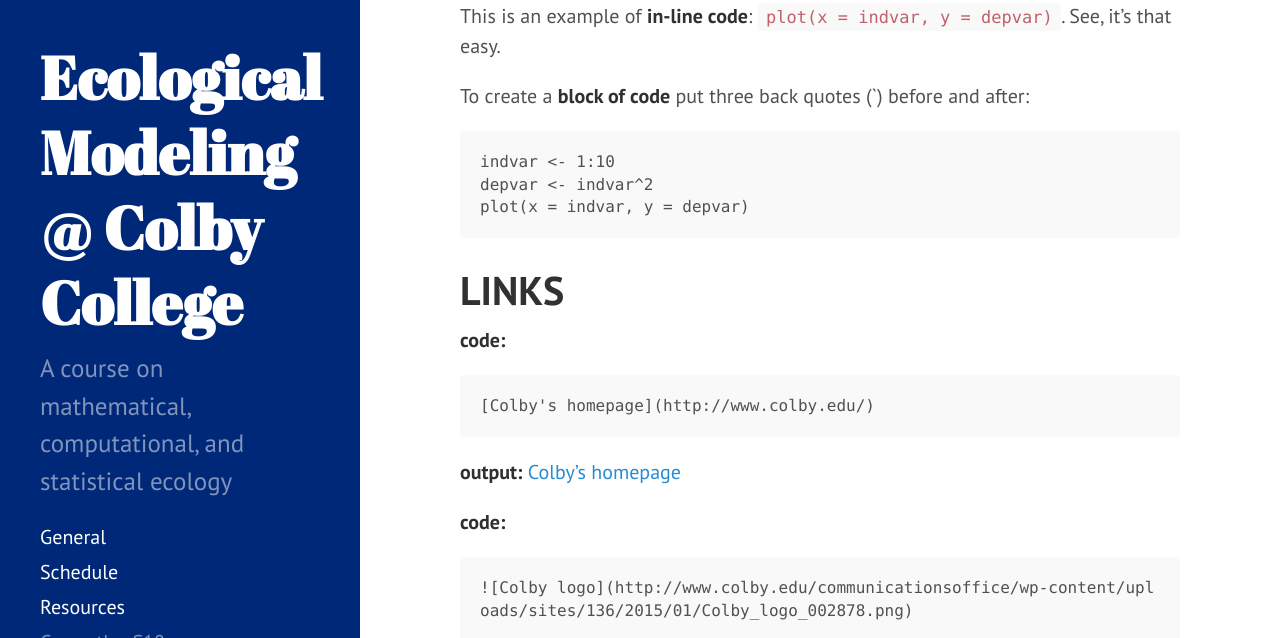
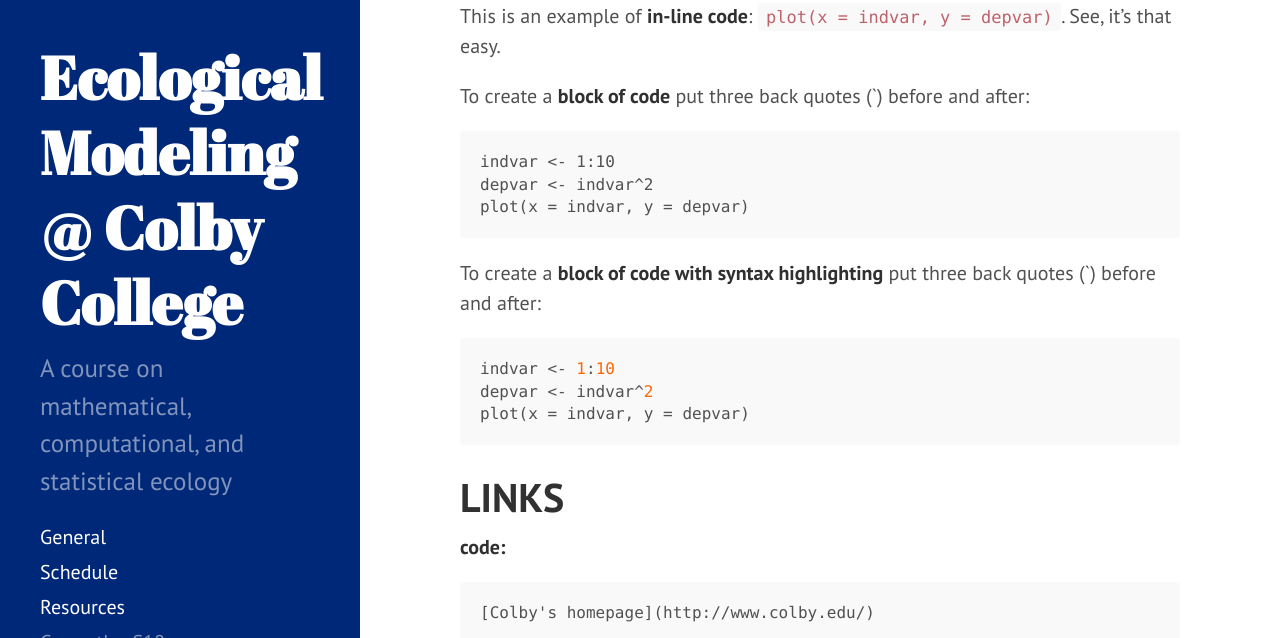
Before and after one commit to ColbyEcology/BI382_2018_Spring, a Jekyll site: the page built from Misc/CMsMarkdown.md, in a window 1280 px wide and 900 px high, scrolled down 2913 px, cut to the strip 0-638 px from the top of the window. Built offline with Jekyll 4.4.1, drawn with Linux system fonts in a browser that asks for light colours.

Commit message:
syntax highlighting

````diff
--- a/Misc/CMsMarkdown.md
+++ b/Misc/CMsMarkdown.md
@@ -103,6 +103,13 @@
 plot(x = indvar, y = depvar)
  ```
 
+To create a **block of code with syntax highlighting** put three back quotes (`) before and after:
+ ```R
+indvar <- 1:10
+depvar <- indvar^2
+plot(x = indvar, y = depvar)
+ ```
+
 <a name="LINKS"></a>
 # LINKS
 
````
